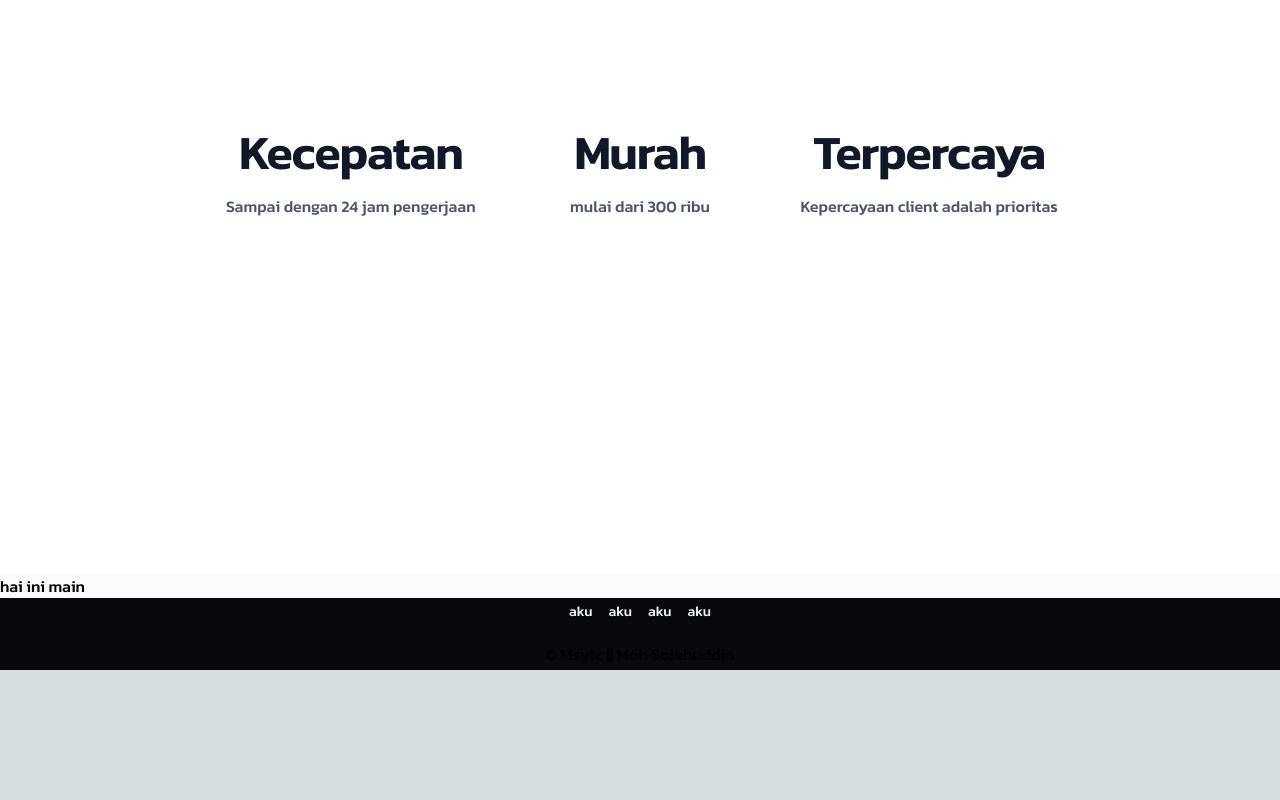
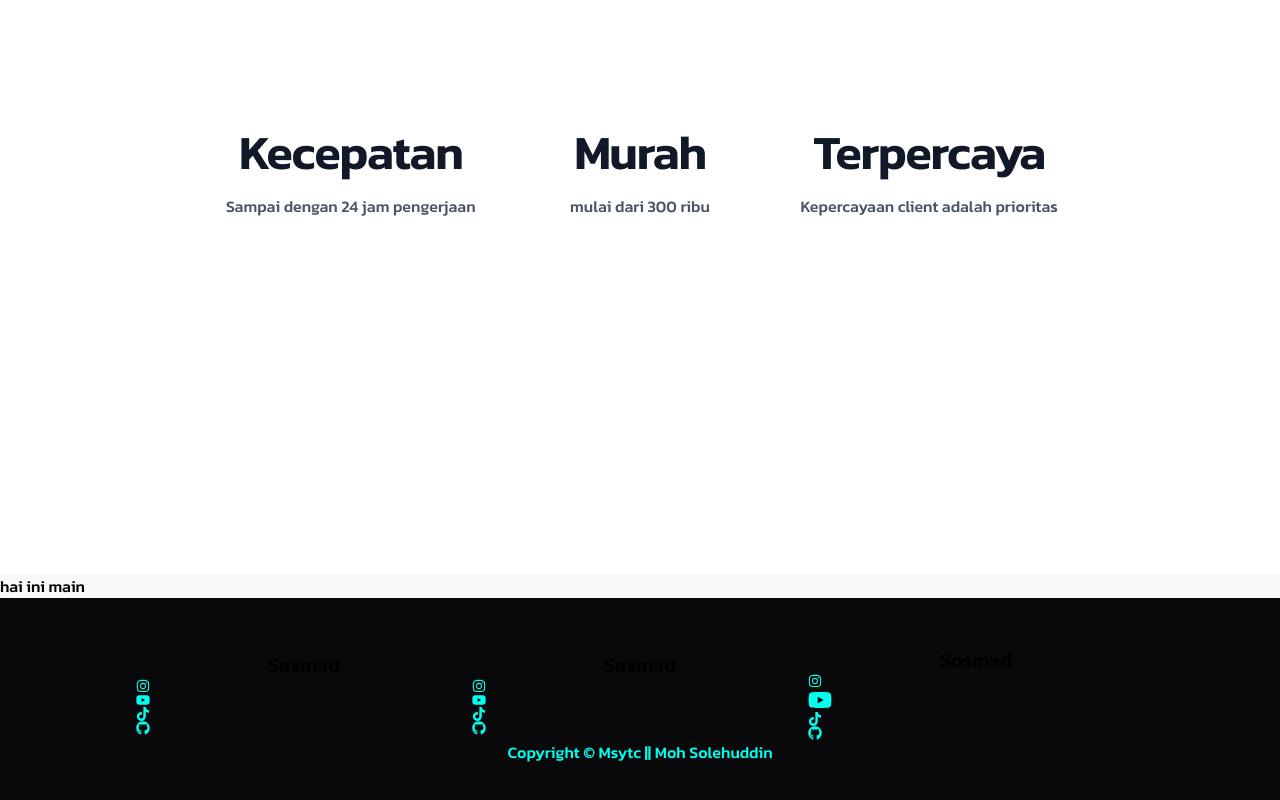
Before and after one commit to MohSolehuddin/olshop, a Next.js app: page / in a window 1280 px wide. Shown: the part 1026-1826 px from the top of the page. Before the commit the page ends 1696 px from the top, so only its background shows below. Built offline with nearby package versions, Linux system fonts and the light colour scheme.

Commit message:
add: toggle menu bar

```diff
--- a/src/components/fragments/Footer.tsx
+++ b/src/components/fragments/Footer.tsx
@@ -1,44 +1,110 @@
+import { Imprima } from "next/font/google";
 import React from "react";
+import { FaInstagram, FaYoutube, FaGithub, FaTiktok } from "react-icons/fa";
 
 const Footer = ({ children }: { children: React.ReactNode }) => {
   return (
-    <footer className="w-screen px-20 bg-zinc-950 px-2 py-1 flex flex-col justify-center text-center place-items-center">
-      <section className="medsos flex justify-center gap-4 text-slate-100 min-h-10 w-full">
-        <a
-          href="https://"
-          target="_blank"
-          rel="noopener noreferrer"
-          className="text-sm text-slate-100">
-          aku
-        </a>
-        <a
-          href="https://"
-          target="_blank"
-          rel="noopener noreferrer"
-          className="text-sm text-slate-100">
-          aku
-        </a>
-        <a
-          href="https://"
-          target="_blank"
-          rel="noopener noreferrer"
-          className="text-sm text-slate-100">
-          aku
-        </a>
-        <a
-          href="https://"
-          target="_blank"
-          rel="noopener noreferrer"
-          className="text-sm text-slate-100">
-          aku
-        </a>
-      </section>
-      <section className="copyright">
+    <footer className="w-screen px-20 py-12 bg-zinc-950 px-2 py-1 flex justify-center text-center flex-wrap place-items-center">
+      <section className="w-[30%]">
+        <p className="tentang-saya text-xl">Sosmad</p>
         <a
           href="https://msytc.vercel.app"
           target="_blank"
-          rel="noopener noreferrer">
-          &copy; Msytc || Moh Solehuddin
+          rel="noopener noreferrer"
+          className="text-favBlueSky block text-sm">
+          <FaInstagram />
+        </a>
+        <a
+          href="https://msytc.vercel.app"
+          target="_blank"
+          rel="noopener noreferrer"
+          className="text-favBlueSky block text-sm">
+          <FaYoutube />
+        </a>
+        <a
+          href="https://msytc.vercel.app"
+          target="_blank"
+          rel="noopener noreferrer"
+          className="text-favBlueSky block text-sm">
+          <FaTiktok />
+        </a>
+        <a
+          href="https://msytc.vercel.app"
+          target="_blank"
+          rel="noopener noreferrer"
+          className="text-favBlueSky block text-sm">
+          <FaGithub />
+        </a>
+      </section>
+      <section className="w-[30%]">
+        <p className="tentang-saya text-xl">Sosmad</p>
+        <a
+          href="https://msytc.vercel.app"
+          target="_blank"
+          rel="noopener noreferrer"
+          className="text-favBlueSky block text-sm">
+          <FaInstagram />
+        </a>
+        <a
+          href="https://msytc.vercel.app"
+          target="_blank"
+          rel="noopener noreferrer"
+          className="text-favBlueSky block text-sm">
+          <FaYoutube />
+        </a>
+        <a
+          href="https://msytc.vercel.app"
+          target="_blank"
+          rel="noopener noreferrer"
+          className="text-favBlueSky block text-sm">
+          <FaTiktok />
+        </a>
+        <a
+          href="https://msytc.vercel.app"
+          target="_blank"
+          rel="noopener noreferrer"
+          className="text-favBlueSky block text-sm">
+          <FaGithub />
+        </a>
+      </section>
+      <section className="w-[30%]">
+        <p className="tentang-saya text-xl">Sosmad</p>
+        <a
+          href="https://msytc.vercel.app"
+          target="_blank"
+          rel="noopener noreferrer"
+          className="text-favBlueSky block text-sm">
+          <FaInstagram />
+        </a>
+        <a
+          href="https://msytc.vercel.app"
+          target="_blank"
+          rel="noopener noreferrer"
+          className="text-favBlueSky block text-2xl">
+          <FaYoutube />
+        </a>
+        <a
+          href="https://msytc.vercel.app"
+          target="_blank"
+          rel="noopener noreferrer"
+          className="text-favBlueSky block text-sm">
+          <FaTiktok />
+        </a>
+        <a
+          href="https://msytc.vercel.app"
+          target="_blank"
+          rel="noopener noreferrer"
+          className="text-favBlueSky block text-sm">
+          <FaGithub />
+        </a>
+      </section>
+      <section className="copyright w-screen">
+        <a
+          href="https://msytc.vercel.app"
+          target="_blank"
+          rel="noopener noreferrer"
+          className="text-favBlueSky">
+          Copyright &copy; Msytc || Moh Solehuddin
         </a>
       </section>
     </footer>
--- a/src/components/fragments/Header.tsx
+++ b/src/components/fragments/Header.tsx
@@ -1,5 +1,6 @@
 import React, { useEffect, useState } from "react";
 import Image from "next/image";
+import { HiMenuAlt3 } from "react-icons/hi";
 
 const HeaderContainer = ({ children }: { children: React.ReactNode }) => {
   const [isScrolled, setIsScrolled] = useState(false);
@@ -32,6 +33,10 @@ const HeaderContainer = ({ children }: { children: React.ReactNode }) => {
 };
 
 const Header = () => {
+  const [isToggleClick, setIsToggleClick] = useState(false);
+  const handleToggleClick = () => {
+    setIsToggleClick(!isToggleClick);
+  };
   return (
     <HeaderContainer>
       <Image
@@ -41,12 +46,37 @@ const Header = () => {
         width={40}
         height={40}
       />
-      <ul className="flex flex-row justify-between gap-3">
-        <li className="cursor-pointer hover:text-sky-400">Home</li>
-        <li className="cursor-pointer hover:text-sky-400">About</li>
-        <li className="fcursor-pointer hover:text-sky-400">Contact</li>
-        <li className="cursor-pointer hover:text-sky-400">Product</li>
+      <ul
+        className={`flex-row justify-between gap-3 md:flex ${
+          isToggleClick
+            ? "absolute left-0 top-0 h-fit flex place-items-center flex-col py-12 w-1/2 mt-12 text-center bg-zinc-800"
+            : "hidden"
+        }`}>
+        <li
+          className="cursor-pointer hover:text-sky-400"
+          onClick={handleToggleClick}>
+          Home
+        </li>
+        <li
+          className="cursor-pointer hover:text-sky-400"
+          onClick={handleToggleClick}>
+          About
+        </li>
+        <li
+          className="fcursor-pointer hover:text-sky-400"
+          onClick={handleToggleClick}>
+          Contact
+        </li>
+        <li
+          className="cursor-pointer hover:text-sky-400"
+          onClick={handleToggleClick}>
+          Product
+        </li>
       </ul>
+      <HiMenuAlt3
+        onClick={handleToggleClick}
+        className=" text-xl cursor-pointer md:hidden"
+      />
     </HeaderContainer>
   );
 };
--- a/src/components/fragments/Wellcome.tsx
+++ b/src/components/fragments/Wellcome.tsx
@@ -8,9 +8,9 @@ const Wellcome = ({
   children: React.ReactNode;
 }) => {
   return (
-    <section className="wellcome overflow-hidden bg-zinc-800 h-[700px] md:h-screen flex place-items-center justify-center flex-wrap">
+    <section className="wellcome overflow-hidden bg-zinc-800 h-[700px] md:h-screen flex place-items-center flex-wrap">
       <section className="mainContent flex place-items-center text-center h-screen w-full justify-center flex-wrap">
-        <section className="layanan flex flex-col place-items-center justify-start  z-10 w-full md:w-2/5">
+        <section className="layanan flex flex-col place-items-center  z-10 w-full md:w-2/5 px-12">
           <Image
             src="/logo.png"
             alt="Logo toko"
@@ -18,10 +18,10 @@ const Wellcome = ({
             width="160"
             height="160"
           />
-          <h1 className="text-[#00feff] text-start z-10 lg:text-5xl md:text-4xl sm:text-2xl text-xl">
+          <h1 className="text-[#00feff] z-10 lg:text-4xl md:text-3xl sm:text-2xl text-xl">
             {children}
           </h1>
-          <p className="text-sky-50 z-10 w-full w-8/12">
+          <p className="text-sky-50 z-10 w-full">
             Jasa pembuatan website sat set abisss, ga perlu mahal mulai 300rb
             aja udah bisa punya website
           </p>
--- a/src/components/fragments/shape.tsx
+++ b/src/components/fragments/shape.tsx
@@ -2,7 +2,7 @@ import React from "react";
 
 const Shape = () => {
   return (
-    <section className="md:bg-[#00feff] md:rotate-45 md:w-screen md:scale-x-150 md:relative md:h-20 z-0 md:bottom-1/2 md:left-[25%] "></section>
+    <section className="md:bg-[#00feff] md:rotate-45 md:w-screen md:scale-x-150 md:relative md:h-36 z-0 md:bottom-1/2 md:left-[15%] "></section>
   );
 };
 
--- a/tailwind.config.ts
+++ b/tailwind.config.ts
@@ -13,6 +13,9 @@ const config: Config = {
         "gradient-conic":
           "conic-gradient(from 180deg at 50% 50%, var(--tw-gradient-stops))",
       },
+      colors: {
+        favBlueSky: "#00ffee",
+      },
     },
   },
   plugins: [],
```
Also changed, not shown: package.json (+7 -4 lines), 1 other file (tests, documents, lock files or other folders).
